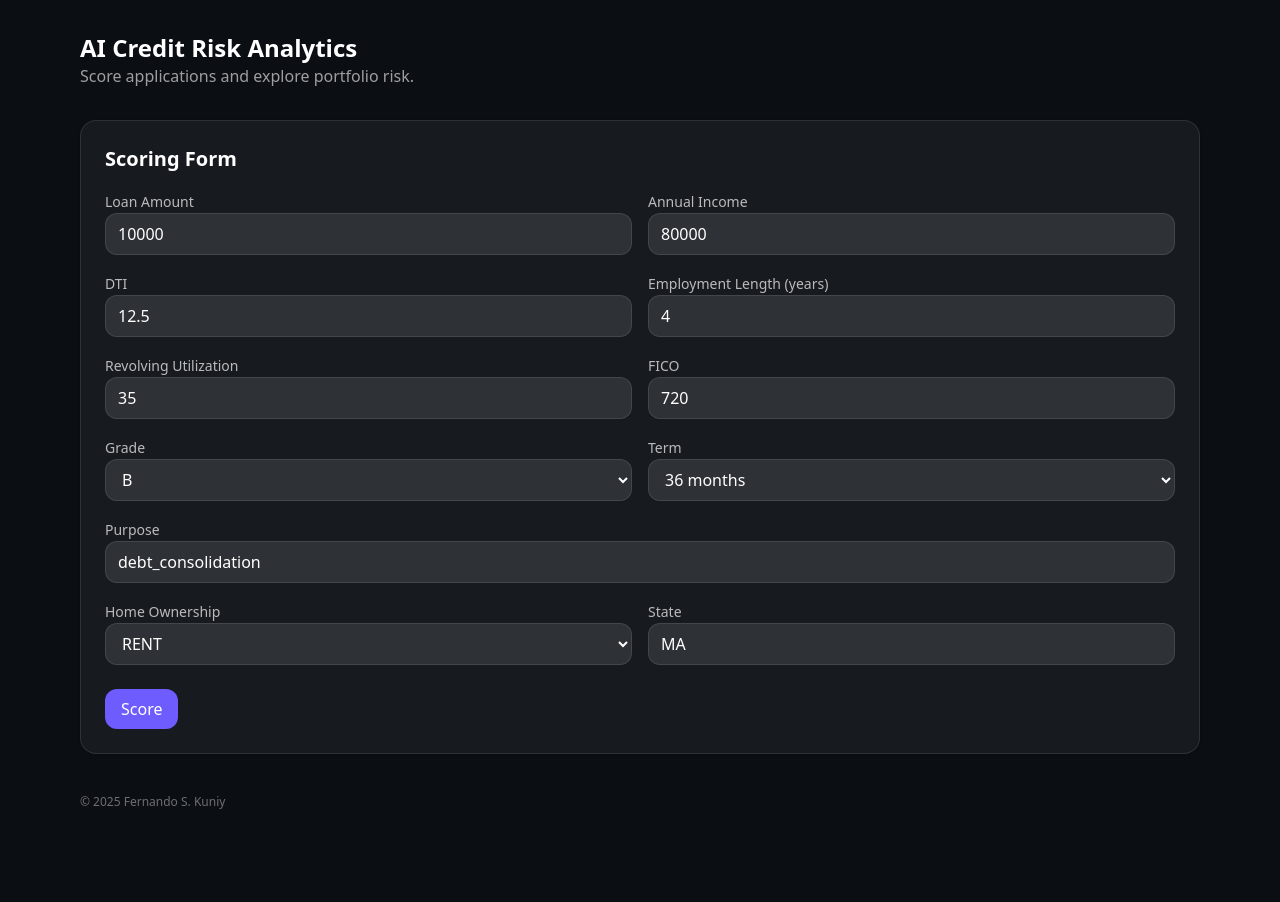
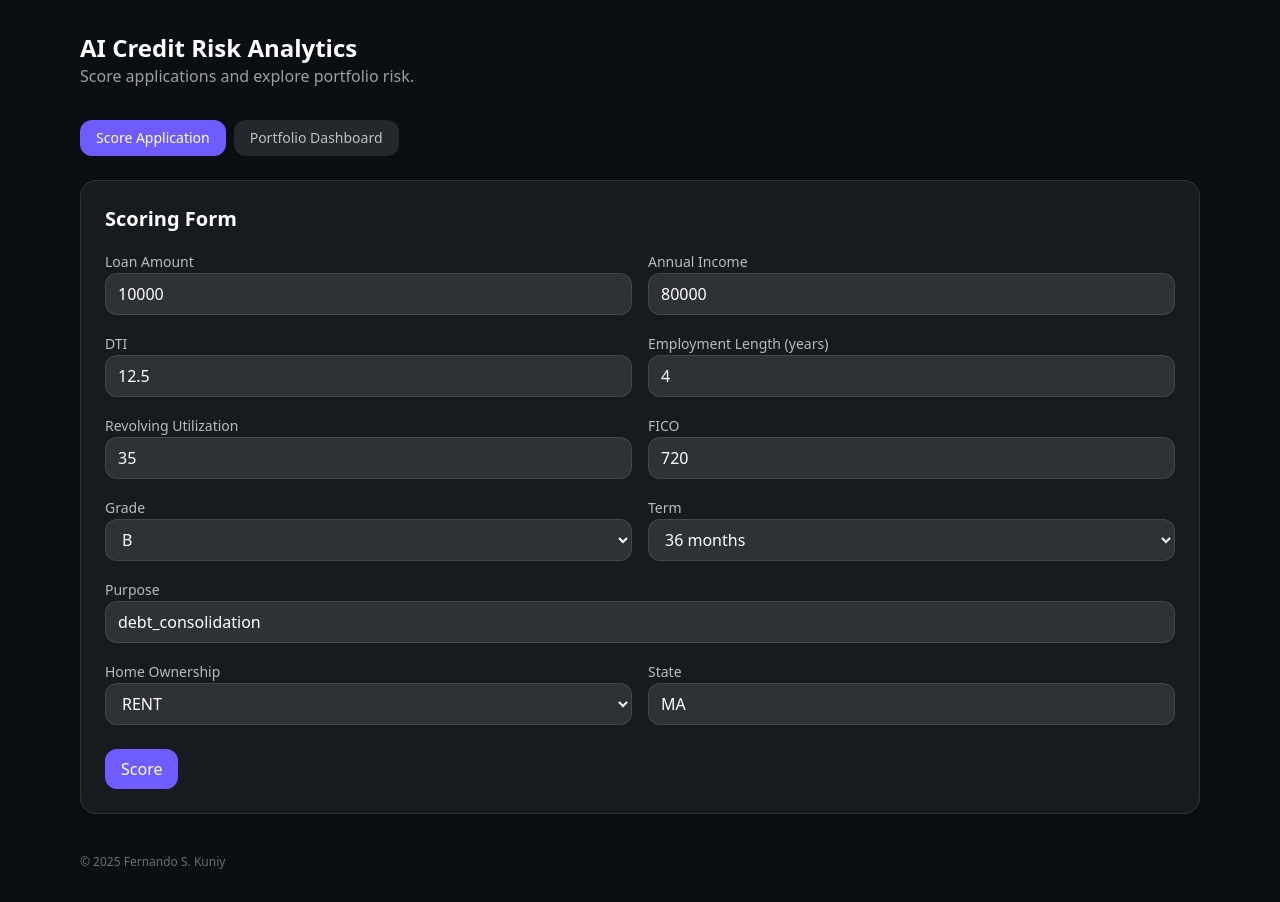
Before and after one commit to FernandoKuniy/ai-powered-credit-risk-analysis-dashboard, a Next.js app in the folder frontend/: page /score in a window 1280 px wide. Before the commit the page ends 842 px from the top, so only its background shows below. Built offline with nearby package versions, Linux system fonts and the light colour scheme.

Commit message:
feat: add navigation between score and dashboard pages

```diff
--- /dev/null
+++ b/frontend/app/components/Navigation.tsx
@@ -0,0 +1,34 @@
+"use client";
+import Link from "next/link";
+import { usePathname } from "next/navigation";
+
+export default function Navigation() {
+  const pathname = usePathname();
+
+  return (
+    <nav className="mb-6">
+      <div className="flex gap-2">
+        <Link
+          href="/score"
+          className={`px-4 py-2 rounded-xl text-sm font-medium transition-colors ${
+            pathname === '/score'
+              ? 'bg-accent-500 text-white'
+              : 'bg-white/10 text-white/70 hover:bg-white/20 hover:text-white'
+          }`}
+        >
+          Score Application
+        </Link>
+        <Link
+          href="/dashboard"
+          className={`px-4 py-2 rounded-xl text-sm font-medium transition-colors ${
+            pathname === '/dashboard'
+              ? 'bg-accent-500 text-white'
+              : 'bg-white/10 text-white/70 hover:bg-white/20 hover:text-white'
+          }`}
+        >
+          Portfolio Dashboard
+        </Link>
+      </div>
+    </nav>
+  );
+}
--- a/frontend/app/dashboard/page.tsx
+++ b/frontend/app/dashboard/page.tsx
@@ -2,6 +2,7 @@
 import { useState, useEffect } from "react";
 import { getPortfolio, simulatePortfolio, PortfolioData, SimulationData } from "../../lib/portfolio";
 import { BarChart, Bar, XAxis, YAxis, CartesianGrid, Tooltip, ResponsiveContainer, LineChart, Line, PieChart, Pie, Cell } from "recharts";
+import Navigation from "../components/Navigation";
 
 const COLORS = ['#0088FE', '#00C49F', '#FFBB28', '#FF8042', '#8884D8', '#82CA9D', '#FFC658'];
 
@@ -45,10 +46,13 @@ export default function DashboardPage() {
 
   if (loading) {
     return (
-      <main className="card">
+      <main>
+        <Navigation />
+        <div className="card">
           <div className="text-center py-8">
             <div className="animate-spin rounded-full h-8 w-8 border-b-2 border-white mx-auto mb-4"></div>
             <p className="text-white/70">Loading portfolio data...</p>
+          </div>
         </div>
       </main>
     );
@@ -56,10 +60,13 @@ export default function DashboardPage() {
 
   if (error) {
     return (
-      <main className="card">
+      <main>
+        <Navigation />
+        <div className="card">
           <div className="text-center py-8">
             <p className="text-red-400 mb-4">{error}</p>
             <button onClick={loadPortfolio} className="btn">Retry</button>
+          </div>
         </div>
       </main>
     );
@@ -84,7 +91,9 @@ export default function DashboardPage() {
   }
 
   return (
-    <main className="grid gap-6">
+    <main>
+      <Navigation />
+      <div className="grid gap-6">
       {/* KPI Cards */}
       <section className="grid gap-4 md:grid-cols-4">
         <div className="card">
@@ -252,6 +261,7 @@ export default function DashboardPage() {
           </div>
         </section>
       )}
+      </div>
     </main>
   );
 }
--- a/frontend/app/layout.tsx
+++ b/frontend/app/layout.tsx
@@ -1,4 +1,5 @@
 import "./globals.css";
+import Link from "next/link";
 
 export default function RootLayout({ children }: { children: React.ReactNode }) {
   return (
@@ -7,7 +8,9 @@ export default function RootLayout({ children }: { children: React.ReactNode })
       <body>
         <div className="container py-8">
           <header className="mb-8">
-            <h1 className="text-2xl font-semibold">AI Credit Risk Analytics</h1>
+            <Link href="/" className="block">
+              <h1 className="text-2xl font-semibold hover:text-accent-400 transition-colors cursor-pointer">AI Credit Risk Analytics</h1>
+            </Link>
             <p className="text-white/60">Score applications and explore portfolio risk.</p>
           </header>
           {children}
--- a/frontend/app/score/page.tsx
+++ b/frontend/app/score/page.tsx
@@ -1,6 +1,7 @@
 "use client";
 import { useState } from "react";
 import { scoreApplication } from "../../lib/api";
+import Navigation from "../components/Navigation";
 
 export default function ScorePage() {
   const [loading, setLoading] = useState(false);
@@ -37,8 +38,10 @@ export default function ScorePage() {
   }
 
   return (
-    <main className="card">
-      <h2 className="text-xl font-semibold mb-4">Scoring Form</h2>
+    <main>
+      <Navigation />
+      <div className="card">
+        <h2 className="text-xl font-semibold mb-4">Scoring Form</h2>
       <form className="grid gap-4 md:grid-cols-2" onSubmit={onSubmit}>
         {/* numeric fields */}
         <label className="block"><span className="label">Loan Amount</span>
@@ -99,6 +102,7 @@ export default function ScorePage() {
             <div className="text-2xl font-semibold capitalize">{result.decision}</div></div>
         </div>
       )}
+      </div>
     </main>
   );
 }
```
Lines whose indentation alone changed are shown as unchanged.
